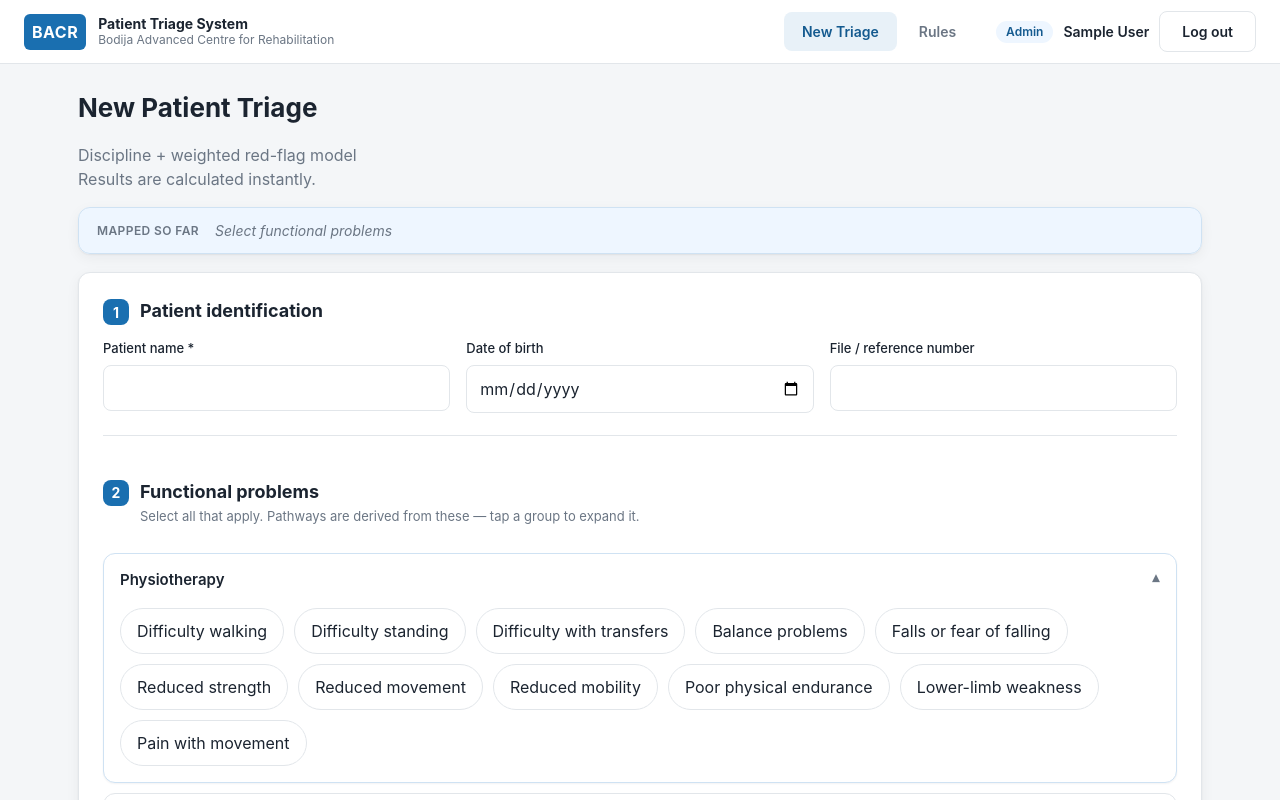
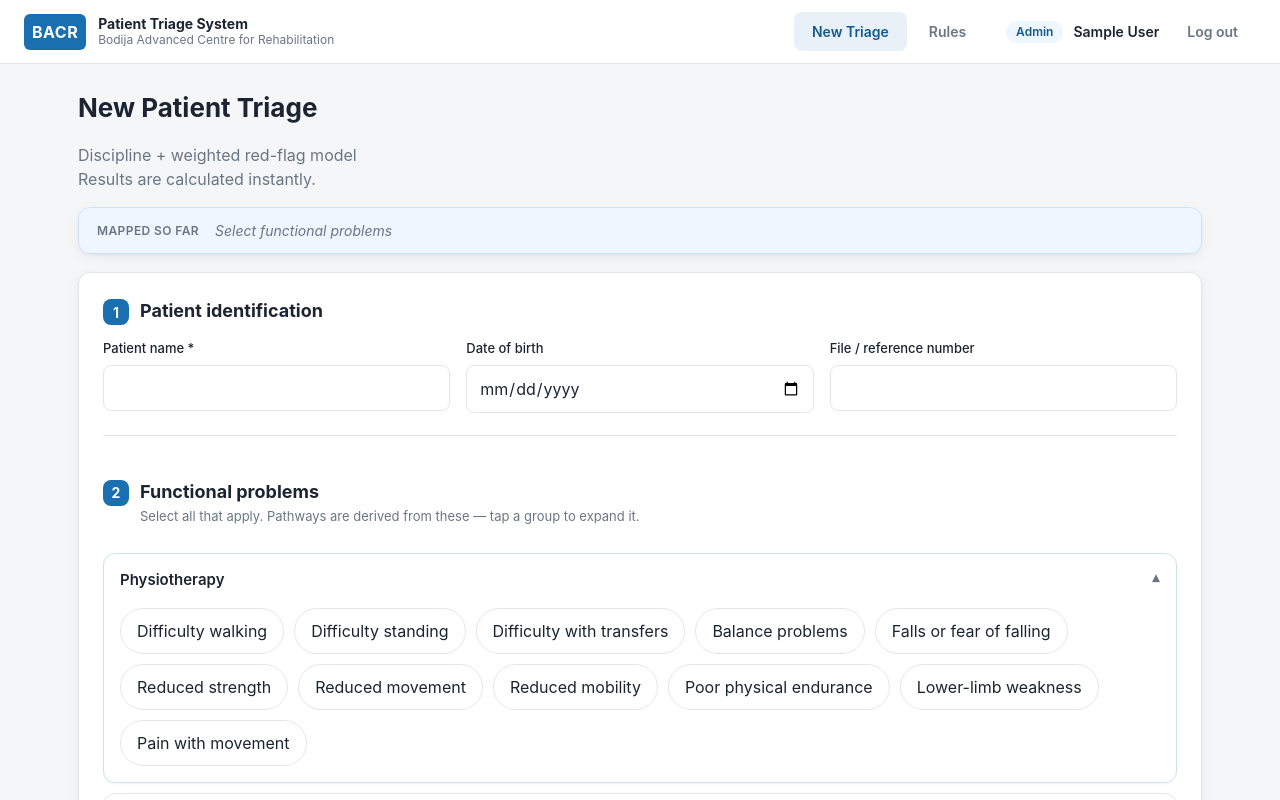
Before and after one commit to wizdormer-collab/Bodija-Advanced-Centre-for-Rehabilitation, a React (Vite) app: page / in a window 1280 px wide. Shown: the top 800 px of the page. Built offline with nearby package versions, Linux system fonts and the light colour scheme; sample sign-in values are in the browser's storage.

Commit message:
Make Log out button match New Triage style

```diff
--- a/src/components/Header.jsx
+++ b/src/components/Header.jsx
@@ -30,7 +30,7 @@ export default function Header({ session, onLogout }) {
             <span className={`role-badge role-${session.role}`}>{session.role}</span>
             <span className="session-name">{session.name || session.role}</span>
             <button
-              className="btn btn-ghost btn-wide"
+              className="logout-btn"
               onClick={() => {
                 onLogout()
                 navigate('/login')
--- a/src/styles/global.css
+++ b/src/styles/global.css
@@ -345,10 +345,22 @@ textarea:focus {
   border-radius: 10px;
 }
 
-.btn-wide {
-  padding: 9px 22px;
+.logout-btn {
+  font: inherit;
   font-size: 14px;
-  min-width: 0;
+  font-weight: 600;
+  white-space: nowrap;
+  cursor: pointer;
+  background: none;
+  border: none;
+  color: var(--muted);
+  padding: 9px 18px;
+  border-radius: 8px;
+}
+
+.logout-btn:hover {
+  color: var(--primary-dark);
+  background: #e8f1f8;
 }
 
 .btn-primary {
```
